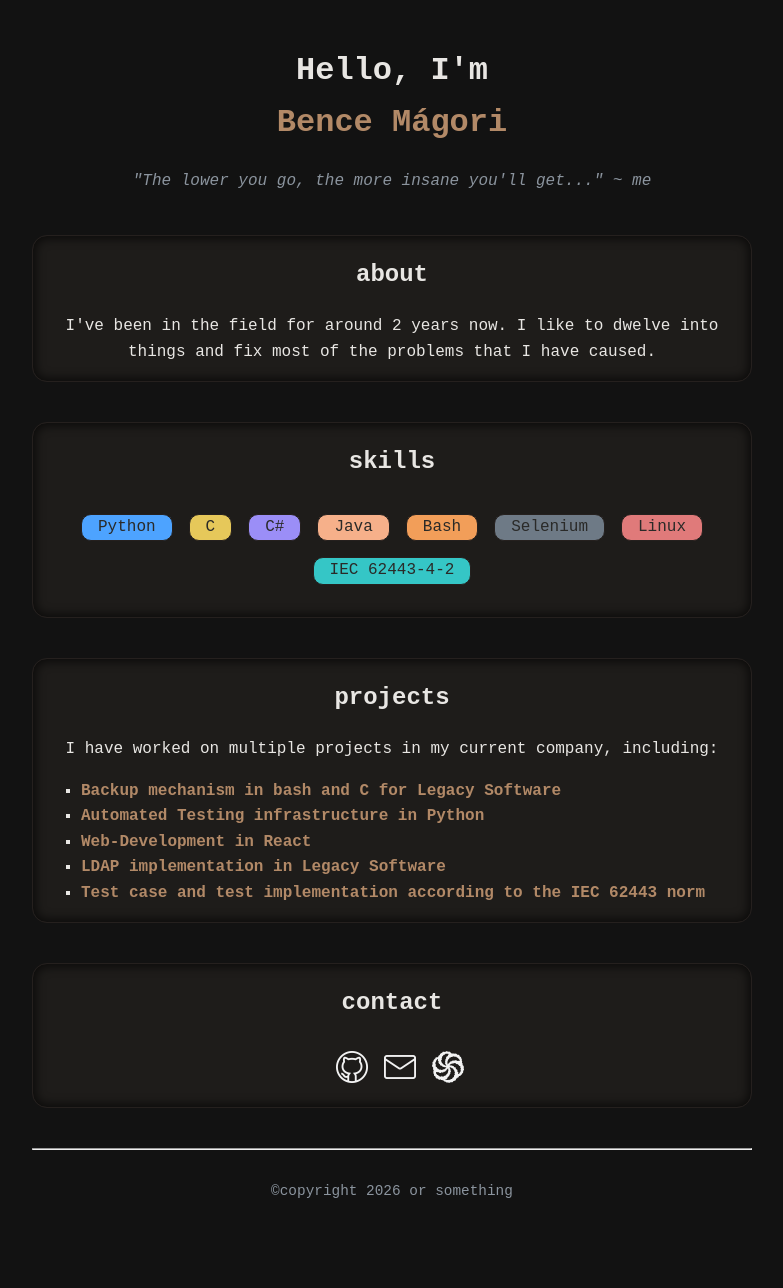
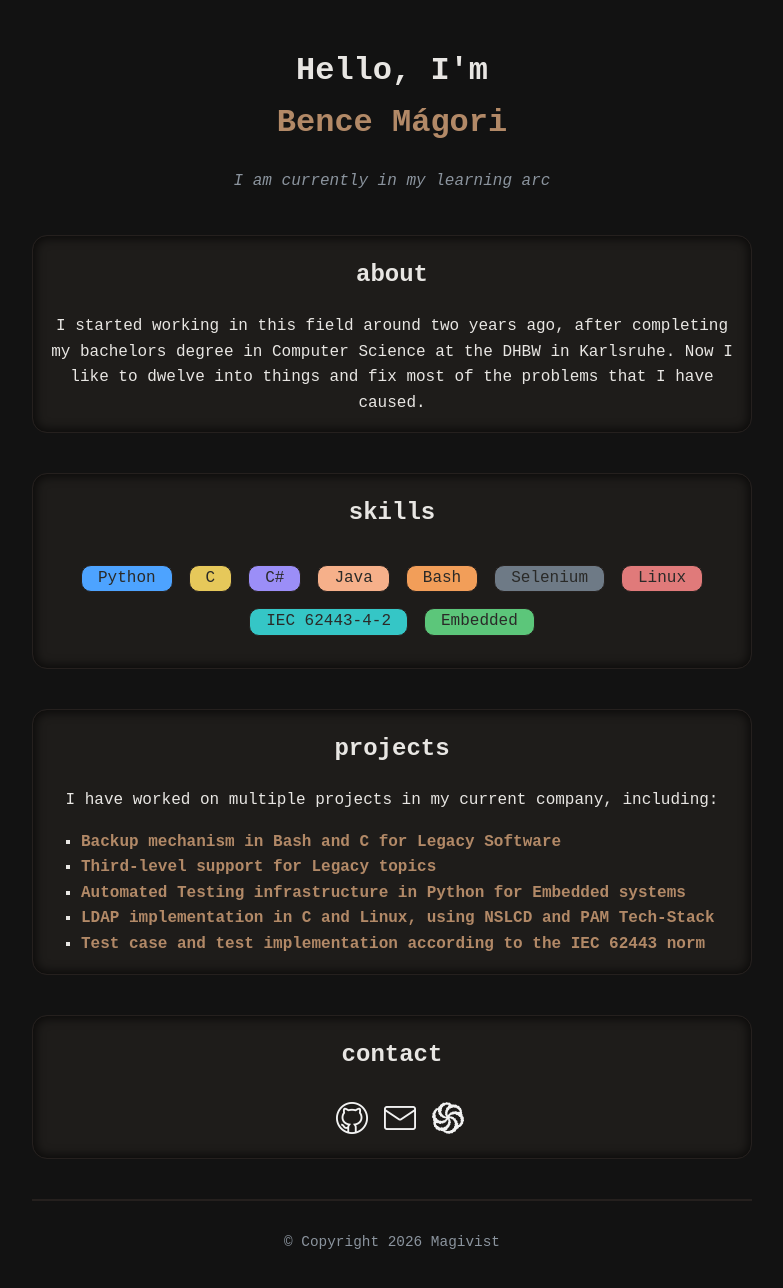
Before and after one commit to Magivist/magivist.github.io, a plain HTML site: page index.html in a window 1280 px wide. Shown: the whole page, without its empty margins (248-1031 px from the left). Before the commit the page ends 1242 px from the top, so only its background shows below. Drawn offline with Linux system fonts and the light colour scheme; a web font is replaced by a local one.

Commit message:
refactor(index): Refactor skills and colors
Also add Embedded tag and color and a specific color for the hr-line.

```diff
--- a/index.html
+++ b/index.html
@@ -13,11 +13,13 @@
     <header>
       <h1>Hello, I'm <div class="name">Bence Mágori</div>
       </h1>
-        <p class="subtitle">"The lower you go, the more insane you'll get..." ~ me</p>
+        <p class="subtitle">I am currently in my learning arc</p>
     </header>
     <section class="about">
       <h2>about</span></h2>
-      <p>I've been in the field for around 2 years now. I like to dwelve into things and fix most of the problems that I have caused.
+      <p>I started working in this field around two years ago, after completing my bachelors
+         degree in Computer Science at the DHBW in Karlsruhe.
+         Now I like to dwelve into things and fix most of the problems that I have caused.
       </p>
     </section>
     <section class="skills">
@@ -31,6 +33,7 @@
       <p class="skill tag--selenium">Selenium</p>
       <p class="skill tag--linux">Linux</p>
       <p class="skill tag--iec">IEC 62443-4-2</p>
+      <p class="skill tag--embedded">Embedded</p>
       </div>
     </section>
 
@@ -39,10 +42,10 @@
       </h2>
       <p>I have worked on multiple projects in my current company, including:</p>
       <ul>
-        <li><span class="project-name">Backup mechanism in bash and C for Legacy Software</span></li>
-        <li><span class="project-name">Automated Testing infrastructure in Python</span></li>
-        <li><span class="project-name">Web-Development in React</span></li>
-        <li><span class="project-name">LDAP implementation in Legacy Software</span></li>
+        <li><span class="project-name">Backup mechanism in Bash and C for Legacy Software</span></li>
+        <li><span class="project-name">Third-level support for Legacy topics</span></li>
+        <li><span class="project-name">Automated Testing infrastructure in Python for Embedded systems</span></li>
+        <li><span class="project-name">LDAP implementation in C and Linux, using NSLCD and PAM Tech-Stack</span></li>
         <li><span class="project-name">Test case and test implementation according to the IEC 62443 norm</span></li>
       </ul>
     </section>
@@ -59,7 +62,7 @@
     <hr>
 
     <footer>
-      <p>&#169;</span>copyright 2026 or something</p>
+      <p>&#169;</span> Copyright 2026 Magivist</p>
     </footer>
   </div>
 </body>
--- a/style.css
+++ b/style.css
@@ -45,6 +45,7 @@
 .tag--bash      { background-color: var(--tag-orange); }
 .tag--linux     { background-color: var(--tag-rose); }
 .tag--iec       { background-color: var(--tag-cyan); }
+.tag--embedded  { background-color: var(--tag-green); }
 
 body {
   padding: 0;
@@ -76,12 +77,20 @@ h2 {
   color: var(--font-color);
 }
 
+p {
+  padding: 0rem 1rem 0rem 1rem;
+}
+
 tr {
   text-align: left;
 }
 
 th {
   padding-right: 20px;
+}
+
+hr {
+  border: 1px solid var(--border-color);
 }
 
 img {
```
